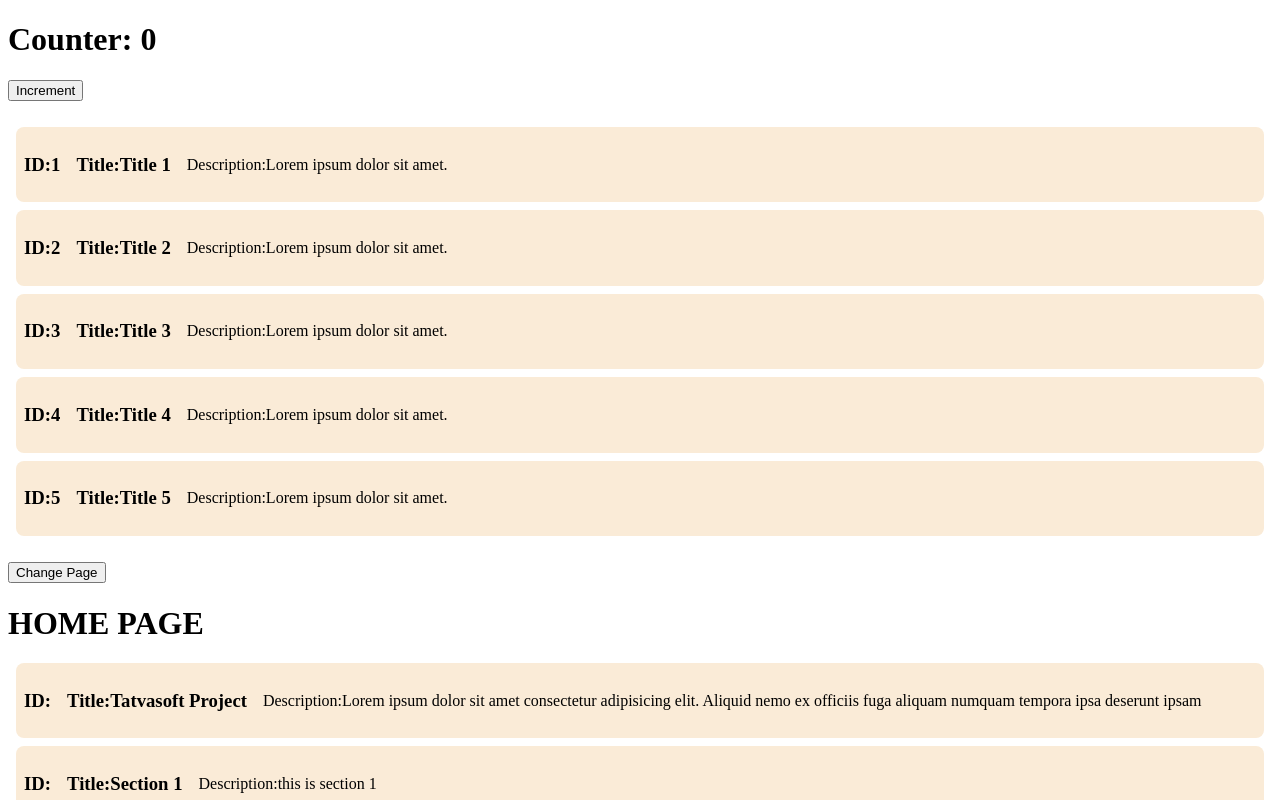
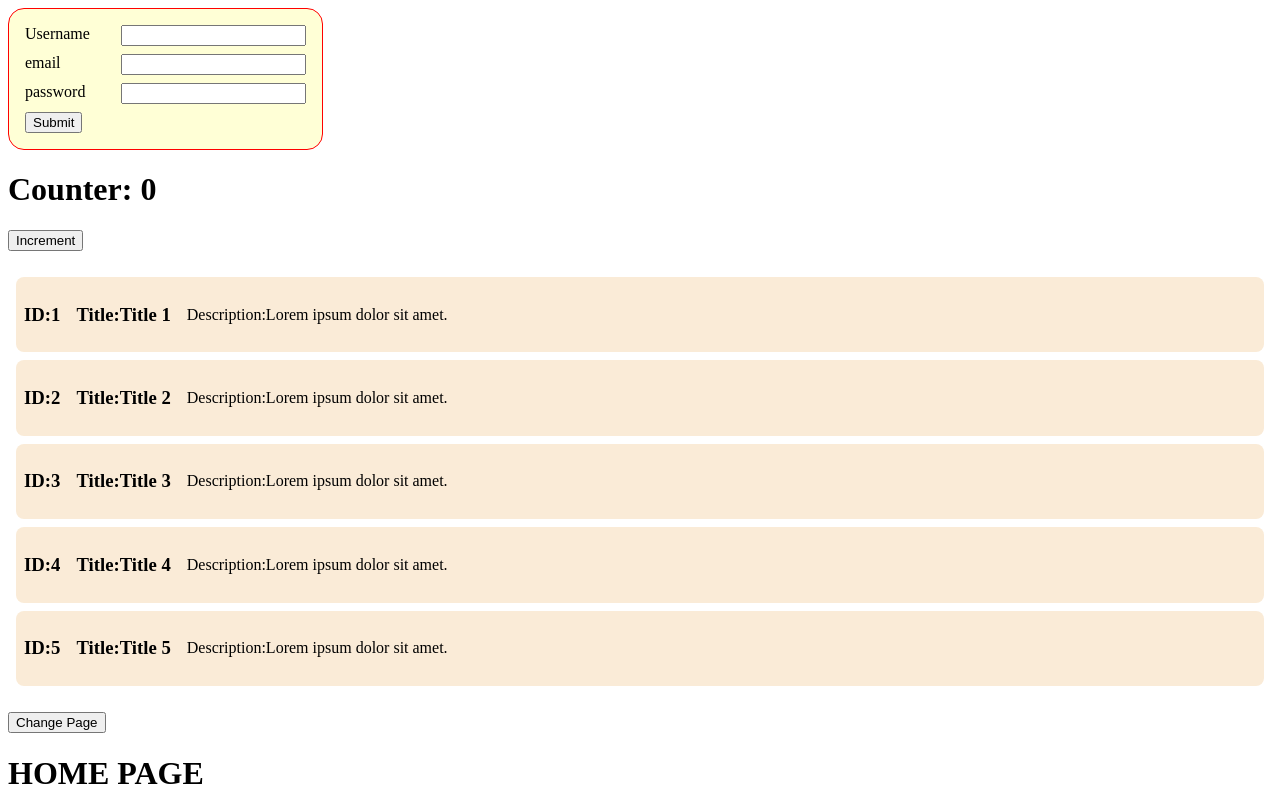
Before and after one commit to smitkakadiya57/Tatavasoft, a React (Create React App) app: page / in a window 1280 px wide. Shown: the top 800 px of the page. Built offline with nearby package versions, Linux system fonts and the light colour scheme.

Commit message:
TS DAY 7 task_2

```diff
--- a/src/App.js
+++ b/src/App.js
@@ -2,6 +2,7 @@ import Home from "./pages/Home";
 import About from "./pages/About";
 import Counter from "./components/Counter";
 import List from "./components/List";
+import LoginForm from "./components/LoginForm";
 import React, { Component } from "react";
 
 export class App extends Component {
@@ -21,6 +22,7 @@ export class App extends Component {
   render() {
     return (
       <>
+      <LoginForm/>
         <Counter />
         <br />
         <br />
--- /dev/null
+++ b/src/components/LoginForm.js
@@ -0,0 +1,76 @@
+import React, { Component } from "react";
+import "./loginform.css";
+
+export class LoginForm extends Component {
+  constructor() {
+    super();
+    this.state = {
+      uname: "",
+      email: "",
+      password: "",
+    };
+  }
+
+  handleUsername = (e) => {
+    this.setState({
+      uname: e.target.value,
+    });
+  };
+  handleEmail = (e) => {
+    this.setState({
+      email: e.target.value,
+    });
+  };
+  handlePassword = (e) => {
+    this.setState({
+      password: e.target.value,
+    });
+  };
+
+  handleForm = (e) => {
+    alert(`${this.state.uname}  ${this.state.email}  ${this.state.password}`);
+  };
+
+  render() {
+    return (
+      <>
+        <div className="form_container">
+          <form onSubmit={() => this.handleForm()}>
+            <section className="form_field">
+              <label htmlFor="uname">Username</label>
+              <input
+                type="text"
+                name="uname"
+                value={this.state.uname}
+                onChange={this.handleUsername}
+              />
+            </section>
+            <section className="form_field">
+              <label htmlFor="email">email</label>
+              <input
+                type="email"
+                name="email"
+                value={this.state.email}
+                onChange={this.handleEmail}
+              />
+            </section>
+            <section className="form_field">
+              <label htmlFor="password">password</label>
+              <input
+                type="password"
+                name="password"
+                value={this.state.password}
+                onChange={this.handlePassword}
+              />
+            </section>
+            <section className="form_field">
+              <input type="submit" />
+            </section>
+          </form>
+        </div>
+      </>
+    );
+  }
+}
+
+export default LoginForm;
--- /dev/null
+++ b/src/components/loginform.css
@@ -0,0 +1,19 @@
+.form_container{
+    border: 1px solid red;
+    background-color: #ffcc;
+    padding: 1rem;
+    width: fit-content;
+    border-radius: 1rem;
+}
+form {
+    display: flex;
+    flex-direction: column;
+    gap: 0.5rem;
+}
+.form_field{
+    display: flex;
+    gap:1rem;
+}
+.form_field label {
+    width: 5rem;
+}
```
